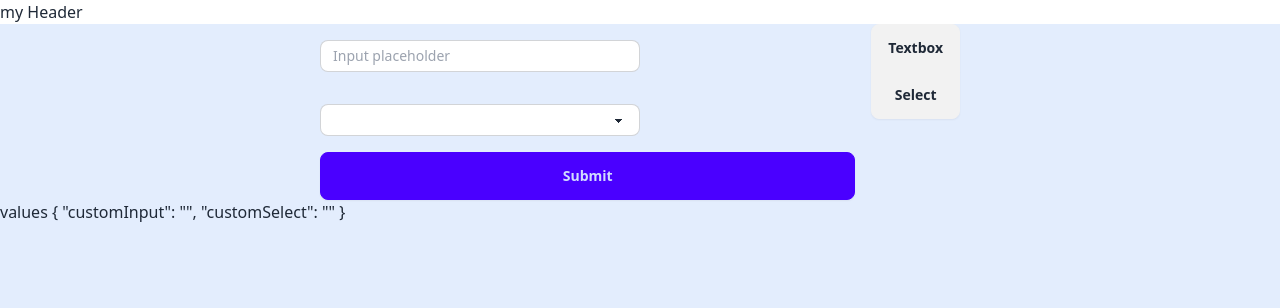
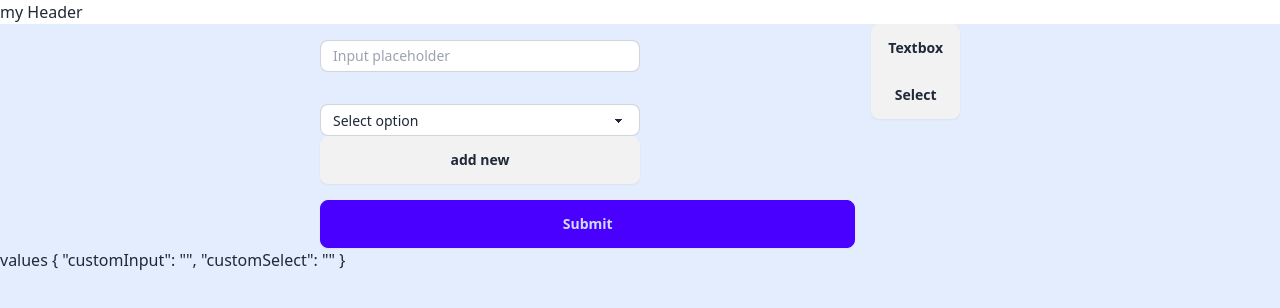
Before and after one commit to dgschel/EasySurvey, an Angular app: page /home in a window 1280 px wide. Shown: the top 308 px of the page. Built offline with nearby package versions, Linux system fonts and the light colour scheme.

Commit message:
add new option after button click

```diff
--- a/src/app/shared/feature/form-control-select/form-control-select.component.html
+++ b/src/app/shared/feature/form-control-select/form-control-select.component.html
@@ -4,11 +4,15 @@
   </div>
   <select [id]="controlKeyName()" [name]="controlKeyName()" [formControlName]="controlKeyName()"
     class="select select-bordered select-sm" [ngClass]="{'select-error': isFormControlValid}">
-    <ng-content></ng-content>
+    <option value selected disabled>Select option</option>
+    @for (option of options.controls; track $index; let i=$index) {
+    <option [value]="i">{{ i }}</option>
+    }
   </select>
+  <button type="button" class="btn" (click)="addNewOption()">add new</button>
   @if (isFormControlValid) {
-    @for (message of validationErrors; track $index) {
-      <app-form-control-error [message]="message" />
-    }
+  @for (message of validationErrors; track $index) {
+  <app-form-control-error [message]="message" />
+  }
   }
 </label>
--- a/src/app/shared/feature/form-control-select/form-control-select.component.ts
+++ b/src/app/shared/feature/form-control-select/form-control-select.component.ts
@@ -1,6 +1,6 @@
 import { Component, inject, input } from '@angular/core';
 import { NgClass } from '@angular/common';
-import { ControlContainer, FormGroup, ReactiveFormsModule, ValidatorFn } from '@angular/forms';
+import { ControlContainer, FormArray, FormControl, FormGroup, ReactiveFormsModule, ValidatorFn } from '@angular/forms';
 
 import { FormControlErrorComponent } from '../../ui/form-control-error/form-control-error.component';
 import { SurveyFormControl } from '../../model/survey-form-control';
@@ -20,8 +20,8 @@ export class FormControlSelectComponent {
   controlKeyName = input.required<string>();
   validatorsFn = input<ValidatorFn[]>();
   parentContainer = inject(ControlContainer);
-
   surveyFormControl: SurveyFormControl | null = null;
+  options = new FormArray<FormControl>([]);
 
   get parentFormGroup() {
     return this.parentContainer.control as FormGroup;
@@ -39,6 +39,11 @@ export class FormControlSelectComponent {
     this.surveyFormControl = new SurveyFormControl(this.parentFormGroup, this.validatorsFn(), this.controlKeyName());
   }
 
+  addNewOption() {
+    this.options.push(new FormControl(''))
+  }
+
+
   ngOnDestroy(): void {
     this.parentFormGroup.removeControl(this.controlKeyName());
   }
```
